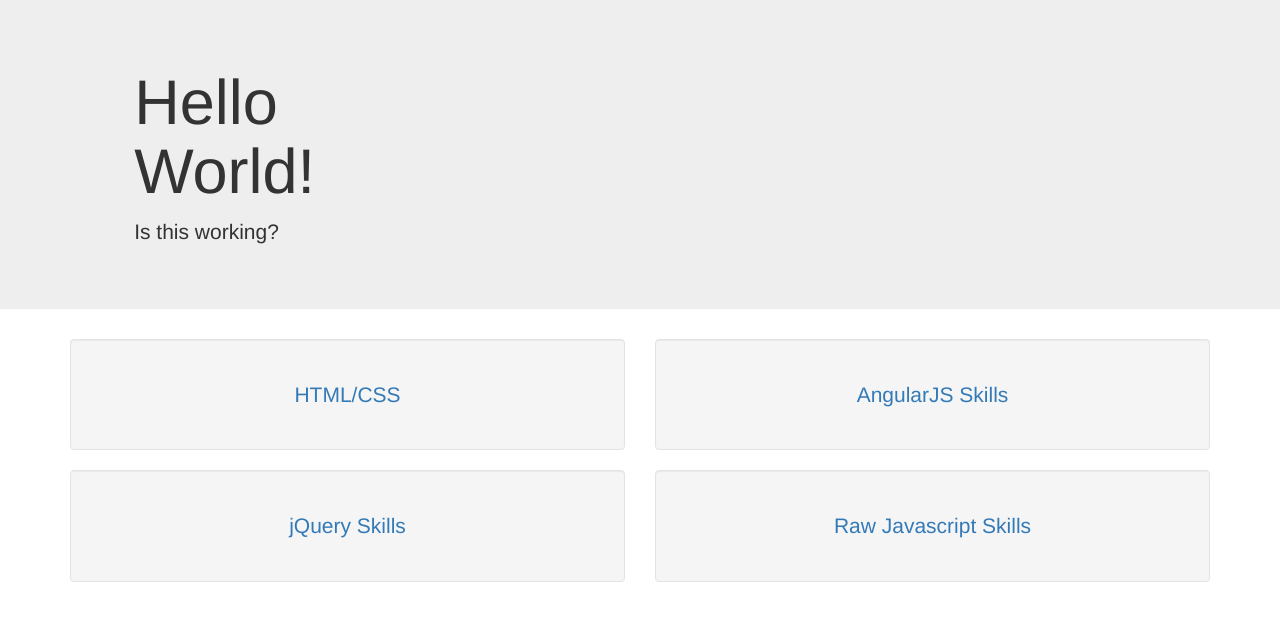
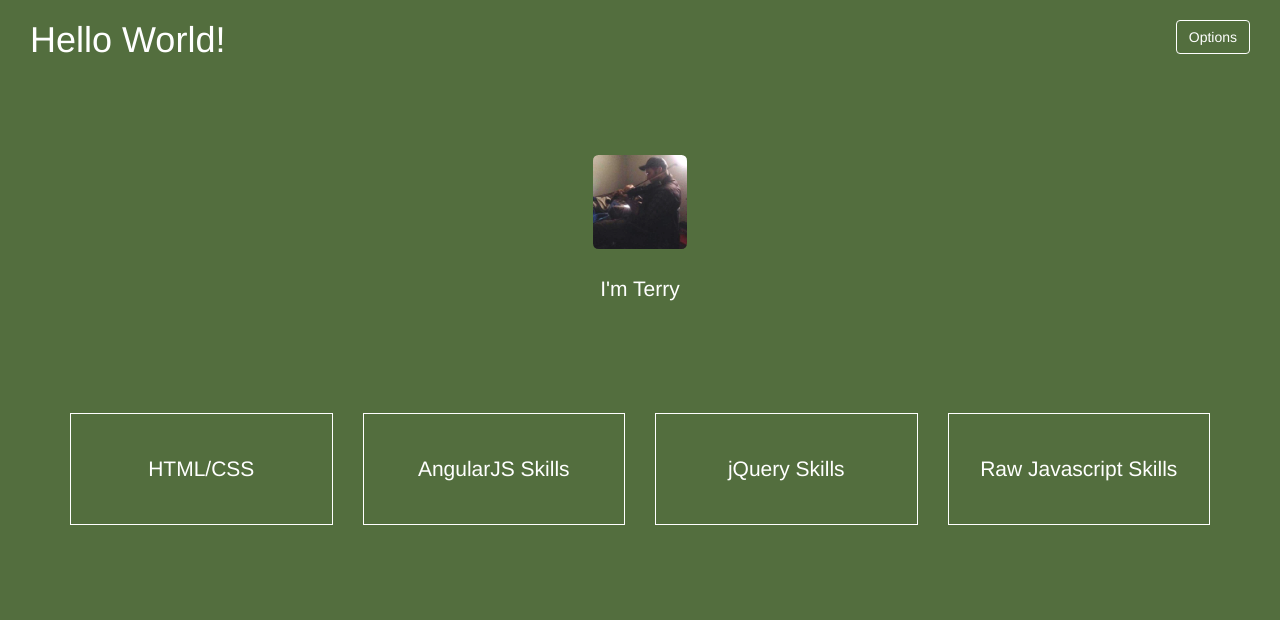
Before and after one commit to bigdrumr/bigdrumr.github.io, a plain HTML site: page index.html in a window 1280 px wide. Drawn offline with nearby package versions, Linux system fonts and the light colour scheme.

Commit message:
Skinning

```diff
--- a/index.html
+++ b/index.html
@@ -12,38 +12,46 @@
 	</head>
 	<body>
 
-	<div class="container-fluid jumbotron">
-		<div class="col-md-3 col-md-offset-1">
+	<div class="container-fluid">
+		<div class="col-xs-6">
 			<h1>Hello World!</h1>
-			<p class="lead">Is this working?</p>
+		</div>
+		<div class="col-xs-6">
+			<br>
+			<button class="btn btn-primary pull-right">Options</button>
 		</div>
 	</div>
-
+	<div class="container-fluid">
+		<div class="col-md-4 col-md-offset-4 text-center name-tag">
+			<div class="avatar center-block">
+				<img src="img/JTG_fiddle.jpg">
+			</div>
+			<p class="lead">I'm Terry</p>
+		</div>
+	</div>
 	<div class="container">
 		<div class="row text-center">
-			<div class="col-sm-6">
-				<div class="well">
+			<div class="col-sm-3">
+				<div class="main-item">
 					<a class="lead" href="/HTML-CSS">HTML/CSS</a>
 				</div>
 			</div>
-			<div class="col-sm-6">
-				<div class="well">
+			<div class="col-sm-3">
+				<div class="main-item">
 					<a class="lead" href="/AngularJS-Skills">AngularJS Skills</a>
 				</div>
 			</div>
-			<div class="col-sm-6">
-				<div class="well">
+			<div class="col-sm-3">
+				<div class="main-item">
 					<a class="lead" href="/jQuery-Skills">jQuery Skills</a>
 				</div>
 			</div>
-			<div class="col-sm-6">
-				<div class="well">
+			<div class="col-sm-3">
+				<div class="main-item">
 					<a class="lead" href="/JS-Skills">Raw Javascript Skills</a>
 				</div>
 			</div>
-
 		</div>
 	</div>
-
 	</body>
 </html>
--- a/stylesheet.css
+++ b/stylesheet.css
@@ -3,8 +3,53 @@
 	by Terry Griffin (a.k.a bigdrumr)
 	February 2015
 */
+body {
+	background-color: #536E3E;
+	color: #FFF;
+}
+img {
+	width: 100%;
+	padding: 5px;
+	border-radius: 10%;
+}
+.avatar {
+	width: 25%;
+	padding-bottom: 10px;
+	margin-bottom: 10px;
+}
+button.btn-primary {
+	background-color: inherit;
+	border: 1px solid #FFF;
+}
 
-div.well {
+.name-tag {
+	padding: 80px 0;
+}
+.main-item {
+	padding: 40px 0;
+	margin: 10px 0;
+	border: 1px solid #FFF;
+	background-color: inherit;
+	transition: all 0.5;
+}
+.main-item a {
+	text-decoration: none;
+	color: #FFF;
+	transition: all 0.5;
+}
+.main-item:hover,
+.main-item:hover a,
+button.btn-primary:hover,
+button.btn-primary:active,
+button.btn-primary:focus
+ {
+	background-color: #FFF;
+	opacity: 0.8;
+	color: #536E3E;
+	outline: 0;
+	box-shadow: 0;
+}
 
-	padding: 40px 0;
+.main-item:active {
+	opacity: 0.6;
 }
```
Also changed, not shown: img/JTG_fiddle.jpg (added).
